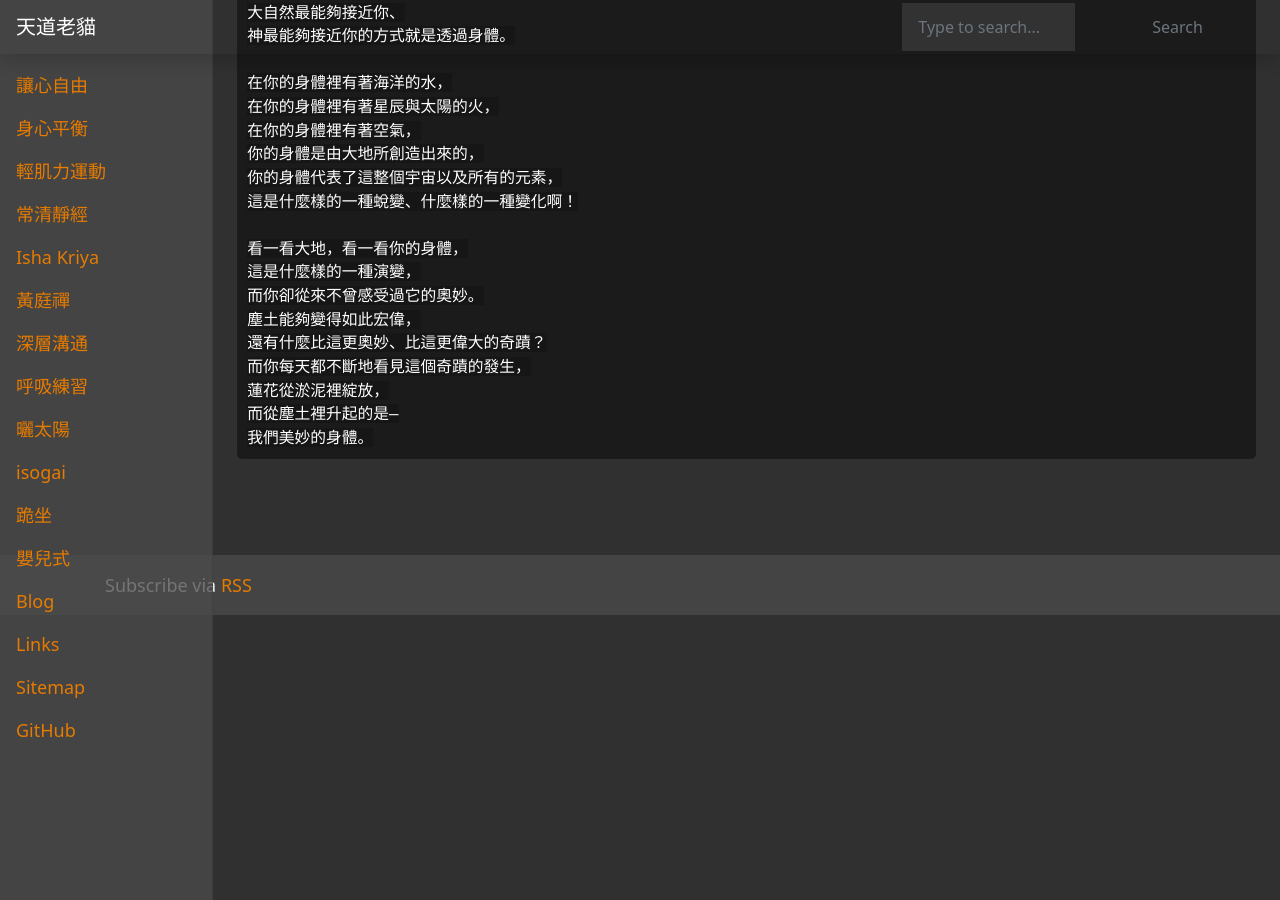
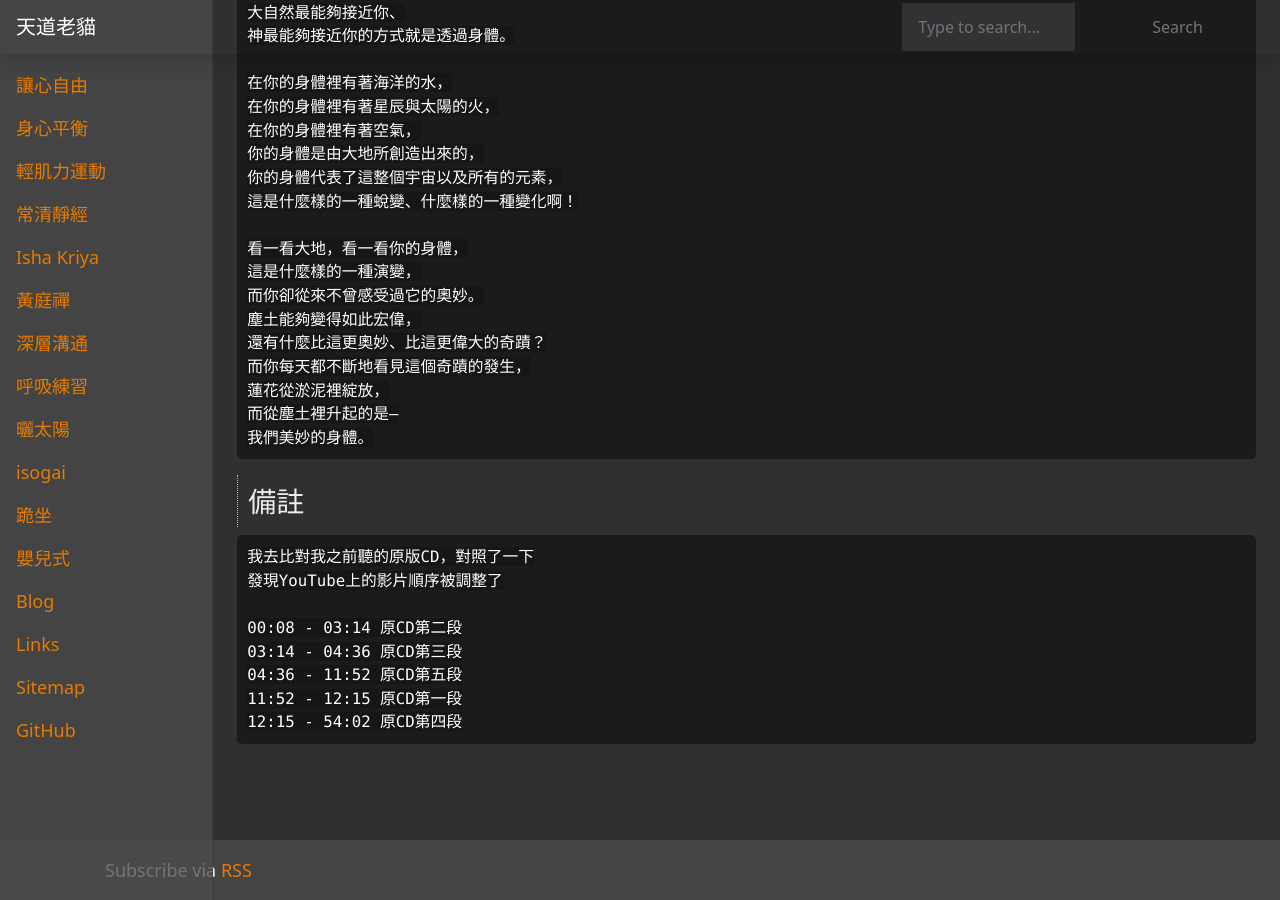
Before and after one commit to tendonomore/tendonomore.github.io, a Jekyll site: the page built from read/subject/osho/body_mind/index.md, in a window 1280 px wide and 900 px high, scrolled down 1064 px. Built offline with Jekyll 4.4.1, drawn with Linux system fonts in a browser that asks for light colours.

Commit message:
Update index.md
fix

````diff
--- a/read/subject/osho/body_mind/index.md
+++ b/read/subject/osho/body_mind/index.md
@@ -78,3 +78,17 @@ source_url: '/read/subject/osho/body_mind/index.md'
 而從塵土裡升起的是—
 我們美妙的身體。
 ```
+
+
+## 備註
+
+```
+我去比對我之前聽的原版CD，對照了一下
+發現YouTube上的影片順序被調整了
+
+00:08 - 03:14 原CD第二段
+03:14 - 04:36 原CD第三段
+04:36 - 11:52 原CD第五段
+11:52 - 12:15 原CD第一段
+12:15 - 54:02 原CD第四段
+```
````
